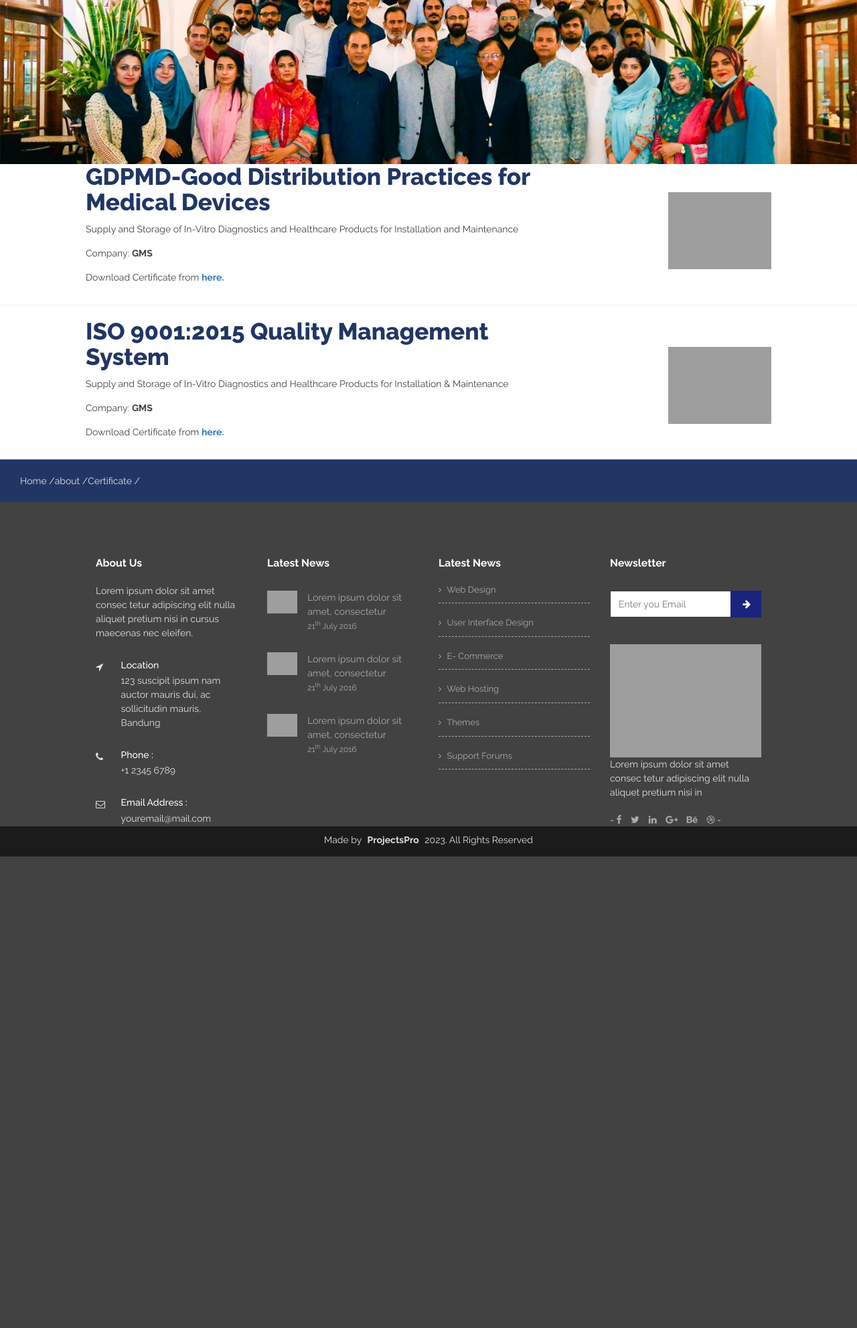
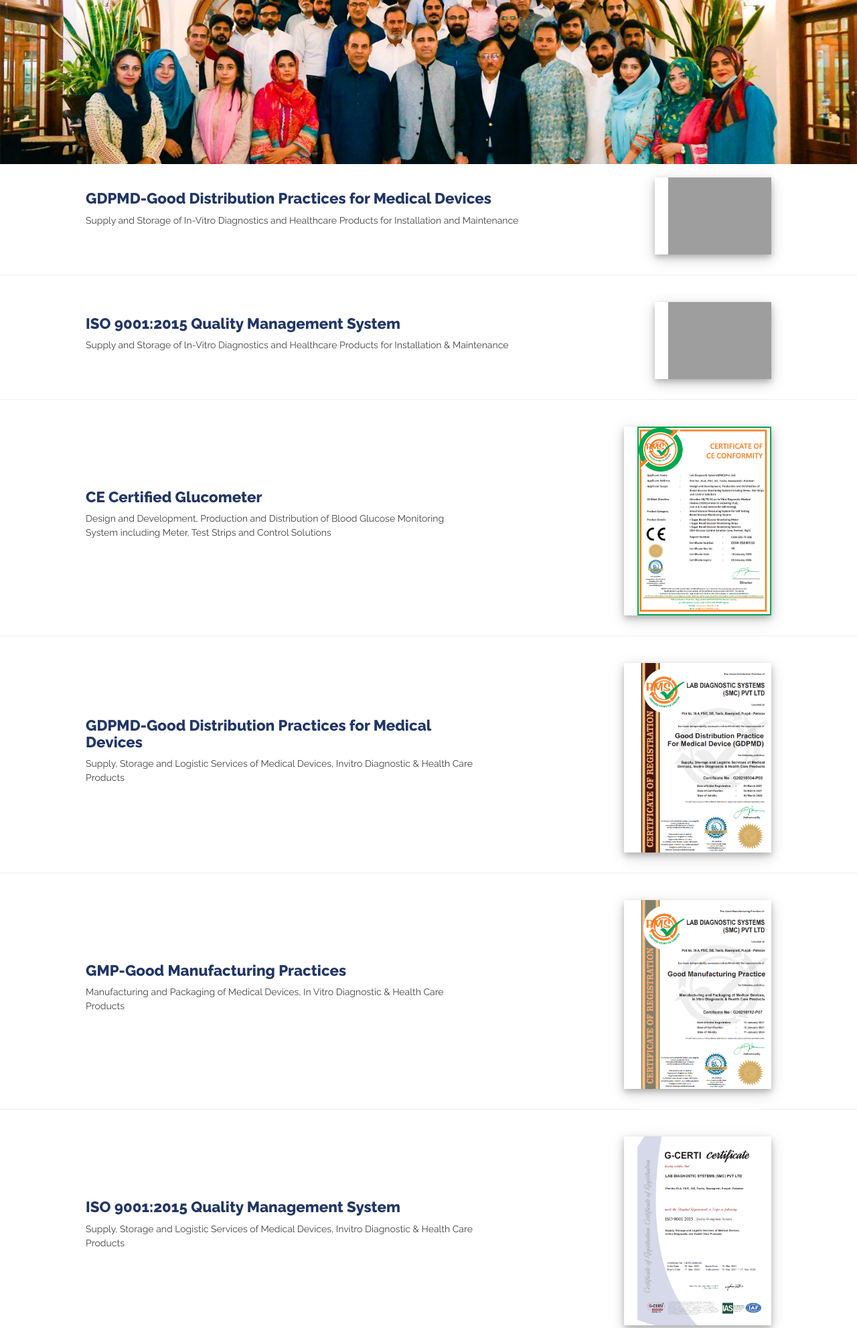
Before and after one commit to Shabbarsyed/gmsupdates, a PHP site: page /certificates.html in a window 1280 px wide. Shown: the part 302-2285 px from the top of the page at 67% size. Before the commit the page ends 1581 px from the top, so only its background shows below. Run offline with PHP 8.4, Linux system fonts and the light colour scheme; some libraries are stand-ins or nearby versions; grey boxes are pictures that could not be loaded.

Commit message:
certificate
I have added all the certificates in the website in this push

```diff
--- a/assets/css/about.css
+++ b/assets/css/about.css
@@ -127,8 +127,8 @@ display: none;
 .aboutbanner {
     width: 100%;
     /* height: 80vh; */
-    /* background: url(../images/aboutbanner.jpg) no-repeat ;
-    background-size: cover; */
+    background: url(../images/aboutbanner.jpg) no-repeat ;
+    background-size: cover;
     margin-top: -80px;
 }
 
--- a/assets/css/certificate.css
+++ b/assets/css/certificate.css
@@ -18,10 +18,12 @@
     }
 
     .textcertificate h1 {
-        font-size: 2.5em;
+        font-size: 1.6em;
         color: #223666;
         font-weight: 800;
     }
+
+
 
     .textcertificate p {
         color: #424242;
@@ -36,6 +38,7 @@
     }
 
     .textcertificateimg img{
+        box-shadow: 0 4px 8px 0 rgba(0, 0, 0, 0.2), 0 6px 20px 0 rgba(0, 0, 0, 0.19);
         width: 50%;
         float: right;
         padding-left: 20px;
@@ -44,6 +47,7 @@
         align-items: center;
         margin-right: auto;
         margin-left: auto;
+
 
     }
 }
--- a/certificates.html
+++ b/certificates.html
@@ -394,8 +394,8 @@
                 <div class="textcertificate">
                     <h1>GDPMD-Good Distribution Practices for Medical Devices</h1>
                     <p>Supply and Storage of In-Vitro Diagnostics and Healthcare Products for Installation and Maintenance</p>
-                    <p>Company: <b>GMS</b></p>
-                    <p>Download Certificate from <a href="assets/images/pdf/GDPMD.pdf"><strong>here.</strong></a> </p>
+                    <!-- <p>Company: <b>GMS</b></p>
+                    <p>Download Certificate from <a href="assets/images/pdf/GDPMD.pdf"><strong>here.</strong></a> </p> -->
                 </div>
 
                 <div class="textcertificateimg">
@@ -419,8 +419,8 @@
             <div class="textcertificate">
                 <h1>ISO 9001:2015 Quality Management System</h1>
                 <p>Supply and Storage of ln-Vitro Diagnostics and Healthcare Products for Installation & Maintenance</p>
-                <p>Company: <b>GMS</b></p>
-                <p>Download Certificate from <a href="assets/images/pdf/DAS.pdf"><strong>here.</strong></a> </p>
+                <!-- <p>Company: <b>GMS</b></p>
+                <p>Download Certificate from <a href="assets/images/pdf/DAS.pdf"><strong>here.</strong></a> </p> -->
             </div>
 
             <div class="textcertificateimg">
@@ -433,6 +433,126 @@
                                             <!-- Start-news-->
     <!-- ===================================================================================== -->
 
+
+    <hr/>
+
+
+
+          <!-- ===================================================================================== -->
+
+          <div class="certificate">
+            <div class="textcertificate">
+                <h1>CE Certified Glucometer</h1>
+                <p>Design and Development, Production and Distribution of Blood Glucose Monitoring System including Meter, Test Strips and Control Solutions                </p>
+                <!-- <p>Company: <b>GMS</b></p>
+                <p>Download Certificate from <a href="assets/images/pdf/DAS.pdf"><strong>here.</strong></a> </p> -->
+            </div>
+
+            <div class="textcertificateimg">
+            <!-- <img src="assets/images/certificates/c1.jpeg" alt="">  -->
+            <img src="assets/images/pdf/LDS/LDS1.png" alt="">
+            </div>
+
+
+        </div><!-- End-Image Banner -->
+                                            <!-- Start-news-->
+    <!-- ===================================================================================== -->
+
+    <hr/>
+
+
+
+          <!-- ===================================================================================== -->
+
+          <div class="certificate">
+            <div class="textcertificate">
+                <h1>GDPMD-Good Distribution Practices for Medical Devices</h1>
+                <p>Supply, Storage and Logistic Services of Medical Devices, Invitro Diagnostic & Health Care Products                </p>
+                <!-- <p>Company: <b>GMS</b></p>
+                <p>Download Certificate from <a href="assets/images/pdf/DAS.pdf"><strong>here.</strong></a> </p> -->
+            </div>
+
+            <div class="textcertificateimg">
+            <!-- <img src="assets/images/certificates/c1.jpeg" alt="">  -->
+            <img src="assets/images/pdf/LDS/LDS2.png" alt="">
+            </div>
+
+
+        </div><!-- End-Image Banner -->
+                                            <!-- Start-news-->
+    <!-- ===================================================================================== -->
+
+    <hr/>
+
+
+
+          <!-- ===================================================================================== -->
+
+          <div class="certificate">
+            <div class="textcertificate">
+                <h1>GMP-Good Manufacturing Practices</h1>
+                <p>Manufacturing and Packaging of Medical Devices, In Vitro Diagnostic & Health Care Products                </p>
+                <!-- <p>Company: <b>GMS</b></p>
+                <p>Download Certificate from <a href="assets/images/pdf/DAS.pdf"><strong>here.</strong></a> </p> -->
+            </div>
+
+            <div class="textcertificateimg">
+            <!-- <img src="assets/images/certificates/c1.jpeg" alt="">  -->
+            <img src="assets/images/pdf/LDS/LDS3.png" alt="">
+            </div>
+
+
+        </div><!-- End-Image Banner -->
+                                            <!-- Start-news-->
+    <!-- ===================================================================================== -->
+
+    <hr/>
+
+
+
+          <!-- ===================================================================================== -->
+
+          <div class="certificate">
+            <div class="textcertificate">
+                <h1>ISO 9001:2015 Quality Management System</h1>
+                <p>Supply, Storage and Logistic Services of Medical Devices, Invitro Diagnostic & Health Care Products                </p>
+                <!-- <p>Company: <b>GMS</b></p>
+                <p>Download Certificate from <a href="assets/images/pdf/DAS.pdf"><strong>here.</strong></a> </p> -->
+            </div>
+
+            <div class="textcertificateimg">
+            <!-- <img src="assets/images/certificates/c1.jpeg" alt="">  -->
+            <img src="assets/images/pdf/LDS/LDS4.png" alt="">
+            </div>
+
+
+        </div><!-- End-Image Banner -->
+                                            <!-- Start-news-->
+    <!-- ===================================================================================== -->
+
+    <hr/>
+
+
+
+          <!-- ===================================================================================== -->
+
+          <div class="certificate">
+            <div class="textcertificate">
+                <h1>ISO 13485:2016 Medical Devices -Quality Management Systems -Requirement for Regulatory Purposes                </h1>
+                <p>Manufacturing & Packaging of Medical Device, In Vitro Diagnostic & Health Care Products                </p>
+                <!-- <p>Company: <b>GMS</b></p>
+                <p>Download Certificate from <a href="assets/images/pdf/DAS.pdf"><strong>here.</strong></a> </p> -->
+            </div>
+
+            <div class="textcertificateimg">
+            <!-- <img src="assets/images/certificates/c1.jpeg" alt="">  -->
+            <img src="assets/images/pdf/LDS/LDS5.png" alt="">
+            </div>
+
+
+        </div><!-- End-Image Banner -->
+                                            <!-- Start-news-->
+    <!-- ===================================================================================== -->
 
 
 <div class="menudisplay">
```
Also changed, not shown: assets/images/pdf/LDS/LDS1.png (added), assets/images/pdf/LDS/LDS2.png (added), assets/images/pdf/LDS/LDS3.png (added), assets/images/pdf/LDS/LDS4.png (added), assets/images/pdf/LDS/LDS5.png (added).
